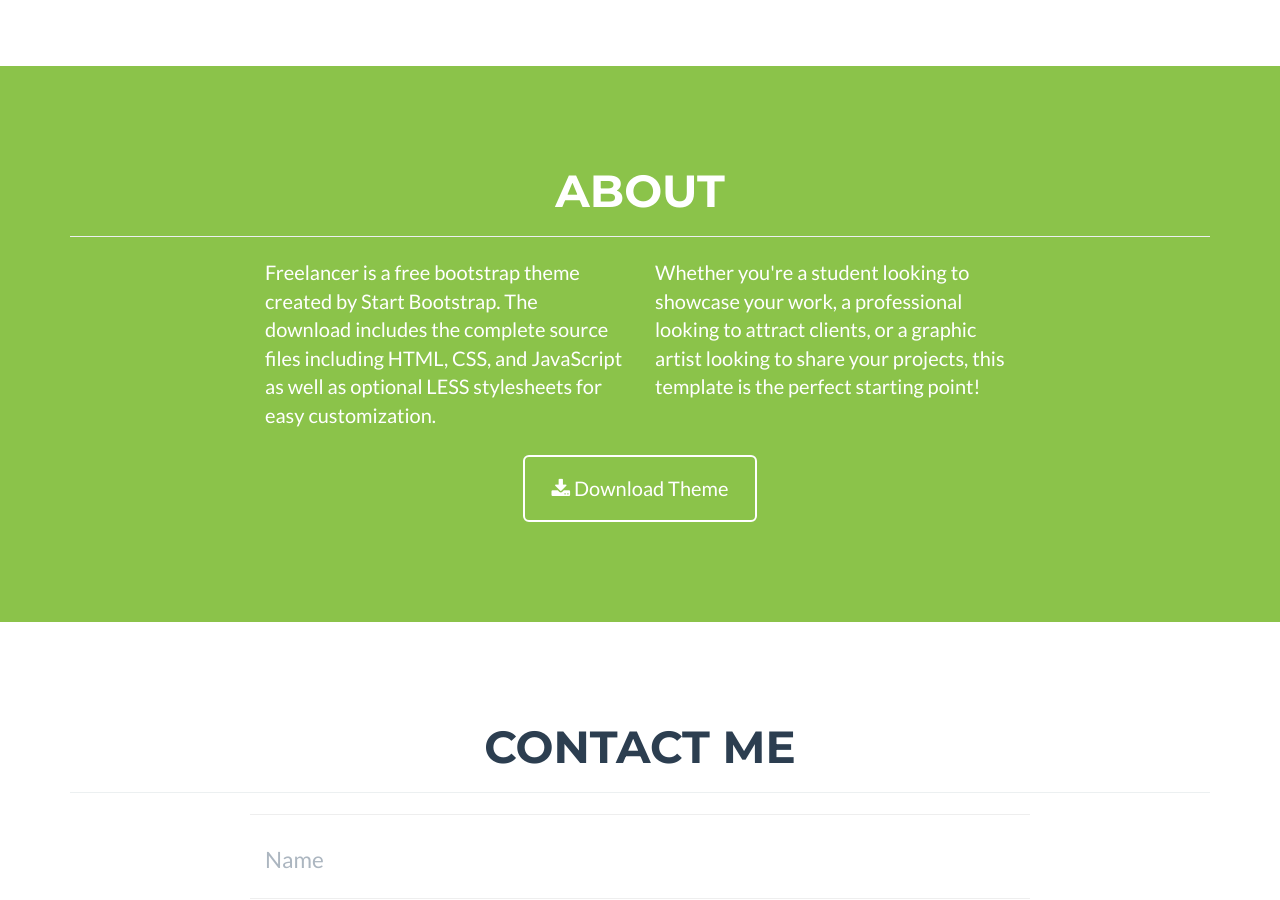
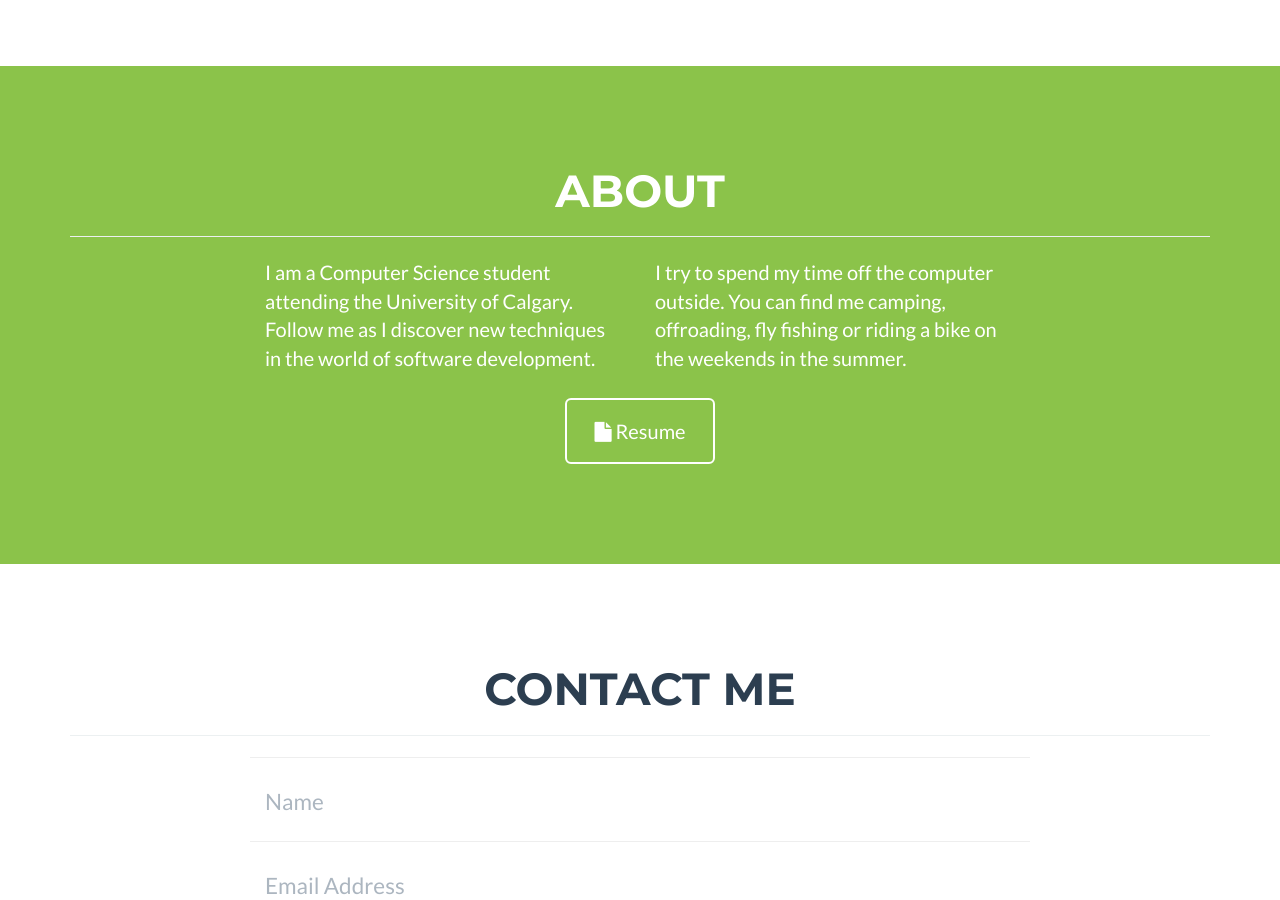
Before and after one commit to jeromelachaud/freelancer-theme, a Jekyll site: the page built from _posts/2021-02-15-hashmash.markdown, in a window 1280 px wide and 900 px high, scrolled down 1480 px. Built offline with Jekyll 4.4.1, drawn with Linux system fonts in a browser that asks for light colours.

Commit message:
work on about; add resume

```diff
--- a/_includes/about.html
+++ b/_includes/about.html
@@ -9,14 +9,14 @@
             </div>
             <div class="row">
                 <div class="col-lg-4 col-lg-offset-2">
-                    <p>Freelancer is a free bootstrap theme created by Start Bootstrap. The download includes the complete source files including HTML, CSS, and JavaScript as well as optional LESS stylesheets for easy customization.</p>
+                    <p>I am a Computer Science student attending the University of Calgary. Follow me as I discover new techniques in the world of software development.</p>
                 </div>
                 <div class="col-lg-4">
-                    <p>Whether you're a student looking to showcase your work, a professional looking to attract clients, or a graphic artist looking to share your projects, this template is the perfect starting point! </p>
+                    <p>I try to spend my time off the computer outside. You can find me camping, offroading, fly fishing or riding a bike on the weekends in the summer.</p>
                 </div>
                 <div class="col-lg-8 col-lg-offset-2 text-center">
-                    <a href="https://github.com/jeromelachaud/freelancer-theme" class="btn btn-lg btn-outline">
-                        <i class="fa fa-download"></i> Download Theme
+                    <a href="assets/resume2021.pdf" class="btn btn-lg btn-outline">
+                        <i class="fa fa-file"></i> Resume
                     </a>
                 </div>
             </div>
--- a/_includes/header.html
+++ b/_includes/header.html
@@ -3,7 +3,7 @@
   <div class="container">
     <div class="row">
       <div class="col-lg-12">
-        <img class="img-responsive" src="img/profile.png" alt="profile-pic" />
+        <img class="img-responsive" src="assets/img/profile.png" alt="profile-pic" />
         <div class="intro-text">
           <span class="name">{{ site.title }}</span>
           <hr/>
--- a/_includes/modals.html
+++ b/_includes/modals.html
@@ -13,7 +13,7 @@
                         <div class="modal-body">
                             <h2>{{ post.title }}</h2>
                             <hr >
-                            <img src="img/portfolio/{{ post.img }}" style="background-color: {{ post.colour }}; border-radius: 50%" class="img-responsive img-centered" alt="{{ post.alt }}">
+                            <img src="assets/img/portfolio/{{ post.img }}" style="background-color: {{ post.colour }}; border-radius: 50%" class="img-responsive img-centered" alt="{{ post.alt }}">
                             {% if post.description %}
                                 <p>{{ post.description }}</p>
                             {% endif %}
--- a/_includes/portfolio_grid.html
+++ b/_includes/portfolio_grid.html
@@ -19,7 +19,7 @@
                                 </div>
                             </div>
                             <div class="project-img" style="background-color: {{ post.colour }}">
-                                <img src="img/portfolio/{{ post.img }}" class="img-responsive img-centered" alt="{{ post.alt }}">
+                                <img src="assets/img/portfolio/{{ post.img }}" class="img-responsive img-centered" alt="{{ post.alt }}">
                             </div>
                         </a>
                     </div>
--- a/_posts/2021-02-15-hashmash.markdown
+++ b/_posts/2021-02-15-hashmash.markdown
@@ -1,6 +1,6 @@
 ---
 layout: default
-modal-id: 2
+modal-id: 3
 name: hashmash
 date: 2021-02-15
 img: hashmash/hash.png
--- a/_posts/2021-02-15-taffytangle.markdown
+++ b/_posts/2021-02-15-taffytangle.markdown
@@ -1,6 +1,6 @@
 ---
 layout: default
-modal-id: 3
+modal-id: 2
 name: taffy tangle
 date: 2020-02-15
 img: taffytangle/demo.gif
```
Also changed, not shown: assets/img/portfolio/hashmash/hash.png (renamed from img/portfolio/hashmash/hash.png), assets/img/portfolio/log/screenshot_feb52021.PNG (renamed from img/portfolio/log/screenshot_feb52021.PNG), assets/img/portfolio/log/wood.png (renamed from img/portfolio/log/wood.png), assets/img/portfolio/taffytangle/demo.gif (renamed from img/portfolio/taffytangle/demo.gif), assets/img/profile.png (renamed from img/profile.png), 1 other file.
